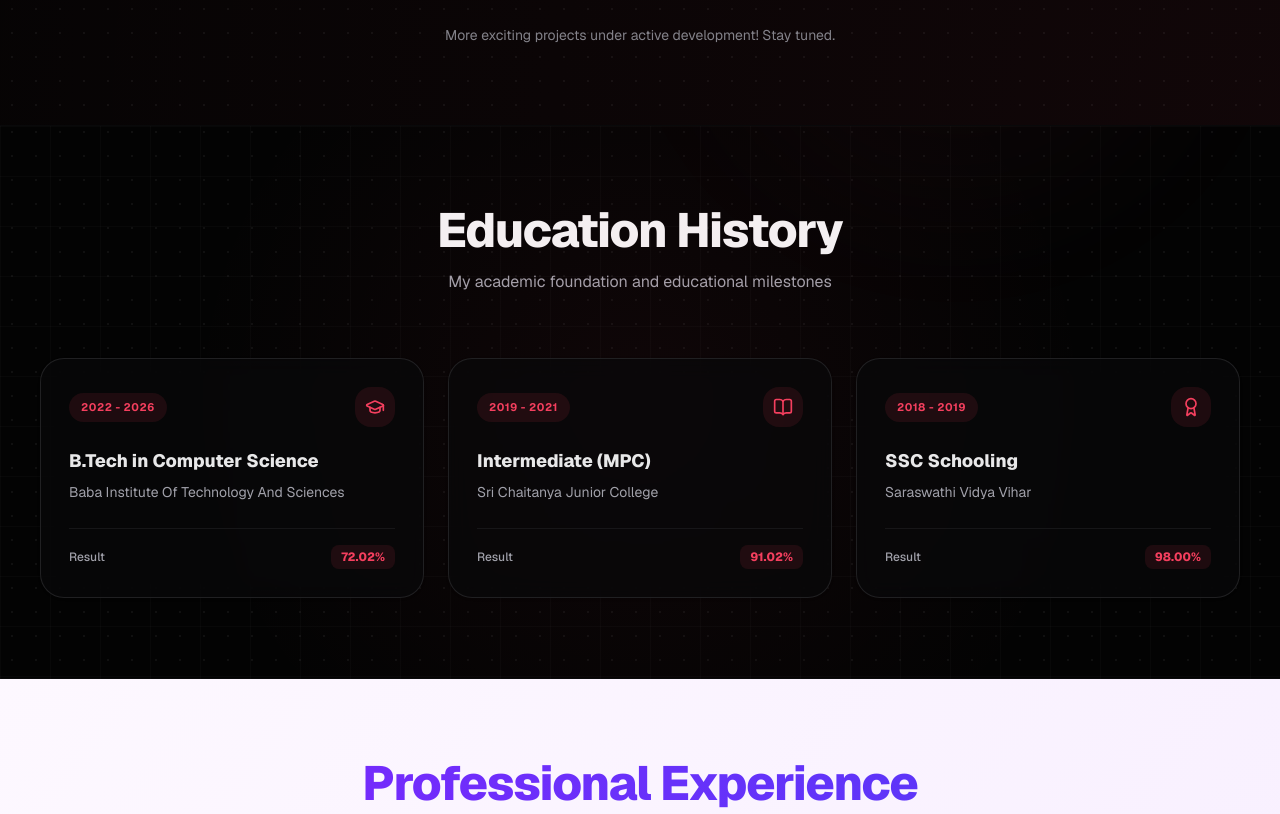
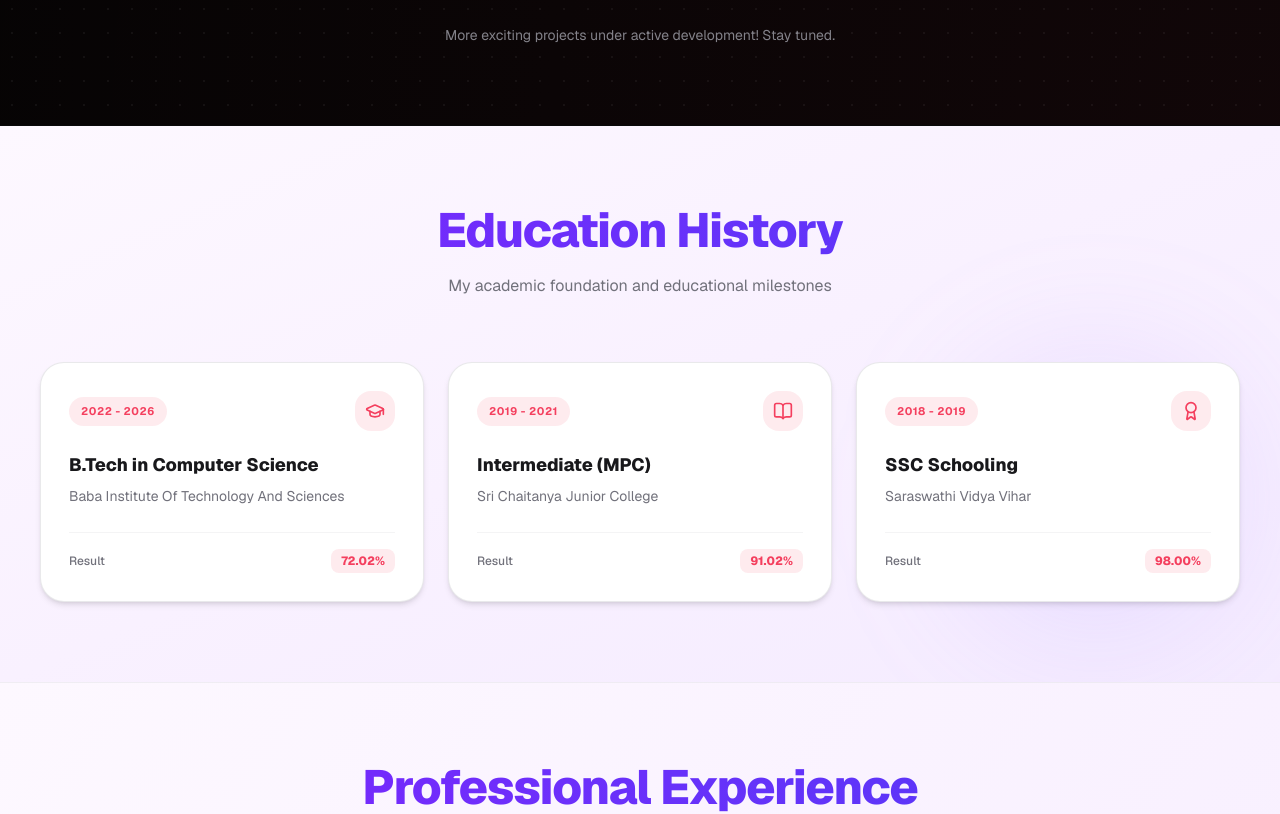
Before and after one commit to Gittyasn/PORTFOLIO, a Next.js app: page / in a window 1280 px wide. Shown: the part 3600-4414 px from the top of the page. Built offline with nearby package versions, Linux system fonts and the light colour scheme.

Commit message:
style: lock Education and Skills sections to constant light lavender theme and white cards matching Experience

```diff
--- a/src/components/sections/education.tsx
+++ b/src/components/sections/education.tsx
@@ -6,16 +6,18 @@ import { GraduationCap, BookOpen, Award } from "lucide-react";
 
 export function Education() {
   return (
-    <section id="education" className="py-20 bg-muted/5 bg-grid-pattern relative overflow-hidden border-b border-border/20">
-      <div className="absolute inset-0 bg-[radial-gradient(circle_at_center,rgba(244,63,94,0.05)_0%,transparent_65%)] pointer-events-none" />
-      <div className="container mx-auto px-4 md:px-10 max-w-7xl">
+    <section id="education" className="py-20 bg-gradient-to-br from-[#fdf8ff] via-[#f9f1ff] to-[#f4ebff] relative overflow-hidden border-b border-zinc-200/50 text-zinc-900">
+      {/* Decorative Violet Glow Blur */}
+      <div className="absolute bottom-10 right-10 w-72 h-72 rounded-full bg-violet-400/15 blur-3xl pointer-events-none" />
+
+      <div className="container mx-auto px-4 md:px-10 max-w-7xl relative z-10">
         {/* Education History */}
         <div className="space-y-4 text-center">
           <motion.h2
             initial={{ opacity: 0, y: 20 }}
             whileInView={{ opacity: 1, y: 0 }}
             viewport={{ once: true }}
-            className="text-3xl md:text-5xl font-extrabold tracking-tight text-center"
+            className="text-3xl md:text-5xl font-extrabold tracking-tight text-center bg-gradient-to-r from-violet-600 to-indigo-600 bg-clip-text text-transparent font-poppins pb-1"
           >
             Education History
           </motion.h2>
@@ -24,7 +26,7 @@ export function Education() {
             whileInView={{ opacity: 1, y: 0 }}
             viewport={{ once: true }}
             transition={{ delay: 0.1 }}
-            className="text-muted-foreground text-sm md:text-base max-w-2xl mx-auto text-center pb-8"
+            className="text-zinc-500 text-sm md:text-base max-w-2xl mx-auto text-center pb-8"
           >
             My academic foundation and educational milestones
           </motion.p>
@@ -37,7 +39,7 @@ export function Education() {
             whileInView={{ opacity: 1, y: 0 }}
             viewport={{ once: true }}
             transition={{ delay: 0.1 }}
-            className="bg-card/70 backdrop-blur-md border border-border/80 p-7 rounded-3xl shadow-sm hover:border-primary/40 hover:shadow-lg hover:shadow-primary/5 transition-all duration-300 relative group overflow-hidden"
+            className="bg-white border border-zinc-200/80 p-7 rounded-3xl shadow-md hover:shadow-lg transition-all duration-300 relative group overflow-hidden"
           >
             <div className="absolute inset-0 bg-gradient-to-tr from-primary/5 via-transparent to-transparent opacity-0 group-hover:opacity-100 transition-opacity duration-500 pointer-events-none" />
             <div className="flex items-center justify-between mb-5">
@@ -48,14 +50,14 @@ export function Education() {
                 <GraduationCap className="w-5 h-5" />
               </div>
             </div>
-            <h4 className="font-extrabold text-lg text-foreground/95 group-hover:text-primary transition-colors duration-300">
+            <h4 className="font-extrabold text-lg text-zinc-900 group-hover:text-primary transition-colors duration-300">
               B.Tech in Computer Science
             </h4>
-            <p className="text-sm text-muted-foreground mt-1.5 leading-relaxed">
+            <p className="text-sm text-zinc-500 mt-1.5 leading-relaxed">
               Baba Institute Of Technology And Sciences
             </p>
-            <div className="mt-6 pt-4 border-t border-border/50 flex items-center justify-between">
-              <span className="text-xs text-muted-foreground font-medium">Result</span>
+            <div className="mt-6 pt-4 border-t border-zinc-100 flex items-center justify-between">
+              <span className="text-xs text-zinc-500 font-medium">Result</span>
               <span className="text-xs font-extrabold text-primary bg-primary/10 px-2.5 py-1 rounded-lg">
                 72.02%
               </span>
@@ -68,7 +70,7 @@ export function Education() {
             whileInView={{ opacity: 1, y: 0 }}
             viewport={{ once: true }}
             transition={{ delay: 0.2 }}
-            className="bg-card/70 backdrop-blur-md border border-border/80 p-7 rounded-3xl shadow-sm hover:border-primary/40 hover:shadow-lg hover:shadow-primary/5 transition-all duration-300 relative group overflow-hidden"
+            className="bg-white border border-zinc-200/80 p-7 rounded-3xl shadow-md hover:shadow-lg transition-all duration-300 relative group overflow-hidden"
           >
             <div className="absolute inset-0 bg-gradient-to-tr from-primary/5 via-transparent to-transparent opacity-0 group-hover:opacity-100 transition-opacity duration-500 pointer-events-none" />
             <div className="flex items-center justify-between mb-5">
@@ -79,14 +81,14 @@ export function Education() {
                 <BookOpen className="w-5 h-5" />
               </div>
             </div>
-            <h4 className="font-extrabold text-lg text-foreground/95 group-hover:text-primary transition-colors duration-300">
+            <h4 className="font-extrabold text-lg text-zinc-900 group-hover:text-primary transition-colors duration-300">
               Intermediate (MPC)
             </h4>
-            <p className="text-sm text-muted-foreground mt-1.5 leading-relaxed">
+            <p className="text-sm text-zinc-500 mt-1.5 leading-relaxed">
               Sri Chaitanya Junior College
             </p>
-            <div className="mt-6 pt-4 border-t border-border/50 flex items-center justify-between">
-              <span className="text-xs text-muted-foreground font-medium">Result</span>
+            <div className="mt-6 pt-4 border-t border-zinc-100 flex items-center justify-between">
+              <span className="text-xs text-zinc-500 font-medium">Result</span>
               <span className="text-xs font-extrabold text-primary bg-primary/10 px-2.5 py-1 rounded-lg">
                 91.02%
               </span>
@@ -99,7 +101,7 @@ export function Education() {
             whileInView={{ opacity: 1, y: 0 }}
             viewport={{ once: true }}
             transition={{ delay: 0.3 }}
-            className="bg-card/70 backdrop-blur-md border border-border/80 p-7 rounded-3xl shadow-sm hover:border-primary/40 hover:shadow-lg hover:shadow-primary/5 transition-all duration-300 relative group overflow-hidden"
+            className="bg-white border border-zinc-200/80 p-7 rounded-3xl shadow-md hover:shadow-lg transition-all duration-300 relative group overflow-hidden"
           >
             <div className="absolute inset-0 bg-gradient-to-tr from-primary/5 via-transparent to-transparent opacity-0 group-hover:opacity-100 transition-opacity duration-500 pointer-events-none" />
             <div className="flex items-center justify-between mb-5">
@@ -110,14 +112,14 @@ export function Education() {
                 <Award className="w-5 h-5" />
               </div>
             </div>
-            <h4 className="font-extrabold text-lg text-foreground/95 group-hover:text-primary transition-colors duration-300">
+            <h4 className="font-extrabold text-lg text-zinc-900 group-hover:text-primary transition-colors duration-300">
               SSC Schooling
             </h4>
-            <p className="text-sm text-muted-foreground mt-1.5 leading-relaxed">
+            <p className="text-sm text-zinc-500 mt-1.5 leading-relaxed">
               Saraswathi Vidya Vihar
             </p>
-            <div className="mt-6 pt-4 border-t border-border/50 flex items-center justify-between">
-              <span className="text-xs text-muted-foreground font-medium">Result</span>
+            <div className="mt-6 pt-4 border-t border-zinc-100 flex items-center justify-between">
+              <span className="text-xs text-zinc-500 font-medium">Result</span>
               <span className="text-xs font-extrabold text-primary bg-primary/10 px-2.5 py-1 rounded-lg">
                 98.00%
               </span>
--- a/src/components/sections/skills.tsx
+++ b/src/components/sections/skills.tsx
@@ -151,14 +151,12 @@ export function Skills() {
   return (
     <section
       id="skills"
-      className="py-20 bg-background bg-dot-pattern relative overflow-hidden border-b border-border/20"
+      className="py-20 bg-gradient-to-br from-[#fdf8ff] via-[#f9f1ff] to-[#f4ebff] relative overflow-hidden border-b border-zinc-200/50 text-zinc-900"
     >
-      {/* Decorative Blobs */}
-      <div className="absolute inset-0 bg-[radial-gradient(circle_at_center,rgba(244,63,94,0.05)_0%,transparent_65%)] pointer-events-none" />
-      <div className="absolute top-20 right-10 w-44 h-44 rounded-full bg-primary/5 blur-3xl floating-element" />
-      <div className="absolute bottom-20 left-10 w-60 h-60 rounded-full bg-rose-400/5 blur-3xl floating-element-delayed" />
+      {/* Decorative Violet Glow Blur */}
+      <div className="absolute bottom-10 right-10 w-72 h-72 rounded-full bg-violet-400/15 blur-3xl pointer-events-none" />
 
-      <div className="container mx-auto px-4 md:px-10 max-w-7xl">
+      <div className="container mx-auto px-4 md:px-10 max-w-7xl relative z-10">
         {/* Section Header */}
         <div className="text-center mb-16 space-y-4">
           <motion.h2
@@ -166,7 +164,7 @@ export function Skills() {
             whileInView={{ opacity: 1, y: 0 }}
             viewport={{ once: true }}
             transition={{ duration: 0.5 }}
-            className="text-3xl md:text-5xl font-extrabold tracking-tight"
+            className="text-3xl md:text-5xl font-extrabold tracking-tight bg-gradient-to-r from-violet-600 to-indigo-600 bg-clip-text text-transparent font-poppins pb-1"
           >
             Skills & Expertise
           </motion.h2>
@@ -175,7 +173,7 @@ export function Skills() {
             whileInView={{ opacity: 1, y: 0 }}
             viewport={{ once: true }}
             transition={{ duration: 0.5, delay: 0.1 }}
-            className="text-muted-foreground text-sm md:text-base max-w-2xl mx-auto"
+            className="text-zinc-500 text-sm md:text-base max-w-2xl mx-auto"
           >
             A comprehensive overview of my technical capabilities, languages, tools, and practices
           </motion.p>
@@ -195,11 +193,11 @@ export function Skills() {
               whileInView={{ opacity: 1, scale: 1 }}
               viewport={{ once: true }}
               transition={{ duration: 0.4 }}
-              className="bg-card border border-border/80 p-5 rounded-2xl text-center shadow-sm hover:shadow-md transition-shadow"
+              className="bg-white border border-zinc-200/80 p-5 rounded-2xl text-center shadow-md hover:shadow-lg transition-all duration-300"
             >
               <div className="text-3xl mb-2">{stat.emoji}</div>
-              <div className="text-foreground text-xl md:text-2xl font-extrabold mb-1">{stat.val}</div>
-              <div className="text-muted-foreground text-[10px] md:text-xs font-semibold uppercase tracking-wider">{stat.label}</div>
+              <div className="text-zinc-900 text-xl md:text-2xl font-extrabold mb-1">{stat.val}</div>
+              <div className="text-zinc-500 text-[10px] md:text-xs font-semibold uppercase tracking-wider">{stat.label}</div>
             </motion.div>
           ))}
         </div>
@@ -215,7 +213,7 @@ export function Skills() {
                 whileInView={{ opacity: 1, y: 0 }}
                 viewport={{ once: true }}
                 transition={{ duration: 0.5, delay: groupIdx * 0.1 }}
-                className="bg-card border border-border p-6 md:p-8 rounded-3xl shadow-sm glow-card"
+                className="bg-white border border-zinc-200/80 p-6 md:p-8 rounded-3xl shadow-md hover:shadow-lg transition-all duration-300"
               >
                 <div>
                   {/* Header box style */}
@@ -223,7 +221,7 @@ export function Skills() {
                     <div className={`w-11 h-11 rounded-xl flex items-center justify-center ${group.color} shadow-md`}>
                       <Icon className="w-5 h-5" />
                     </div>
-                    <h3 className="font-extrabold text-base md:text-lg text-foreground/95">
+                    <h3 className="font-extrabold text-base md:text-lg text-zinc-900">
                       {group.title}
                     </h3>
                   </div>
@@ -233,7 +231,7 @@ export function Skills() {
                     {group.skills.map((skill) => (
                       <div
                         key={skill}
-                        className="flex items-center gap-2.5 p-3 md:p-3.5 bg-muted/40 hover:bg-primary/5 border border-border/60 hover:border-primary/20 text-xs md:text-sm font-semibold rounded-2xl text-foreground/80 hover:text-foreground transition-all duration-200 shadow-sm"
+                        className="flex items-center gap-2.5 p-3 md:p-3.5 bg-zinc-50 hover:bg-primary/5 border border-zinc-200/50 hover:border-primary/20 text-xs md:text-sm font-semibold rounded-2xl text-zinc-700 hover:text-zinc-900 transition-all duration-200 shadow-sm"
                       >
                         <div className="flex-shrink-0">
                           {getSkillIcon(skill)}
@@ -249,8 +247,8 @@ export function Skills() {
         </div>
 
         {/* Additional Competencies */}
-        <div className="mt-16 bg-card border border-border p-8 rounded-3xl shadow-sm">
-          <h3 className="font-extrabold text-lg md:text-xl mb-6 text-foreground/95 border-b border-border/60 pb-3">
+        <div className="mt-16 bg-white border border-zinc-200/80 p-8 rounded-3xl shadow-md">
+          <h3 className="font-extrabold text-lg md:text-xl mb-6 text-zinc-900 border-b border-zinc-100 pb-3">
             Additional Competencies & Methodologies
           </h3>
           <div className="grid grid-cols-1 sm:grid-cols-2 lg:grid-cols-3 gap-4">
@@ -261,7 +259,7 @@ export function Skills() {
                 whileInView={{ opacity: 1, x: 0 }}
                 viewport={{ once: true }}
                 transition={{ duration: 0.3, delay: idx * 0.05 }}
-                className="flex items-center gap-2.5 text-xs md:text-sm text-muted-foreground"
+                className="flex items-center gap-2.5 text-xs md:text-sm text-zinc-600"
               >
                 <CheckCircle2 className="w-4 h-4 text-green-500 flex-shrink-0" />
                 <span className="font-medium leading-relaxed">{skill}</span>
```
